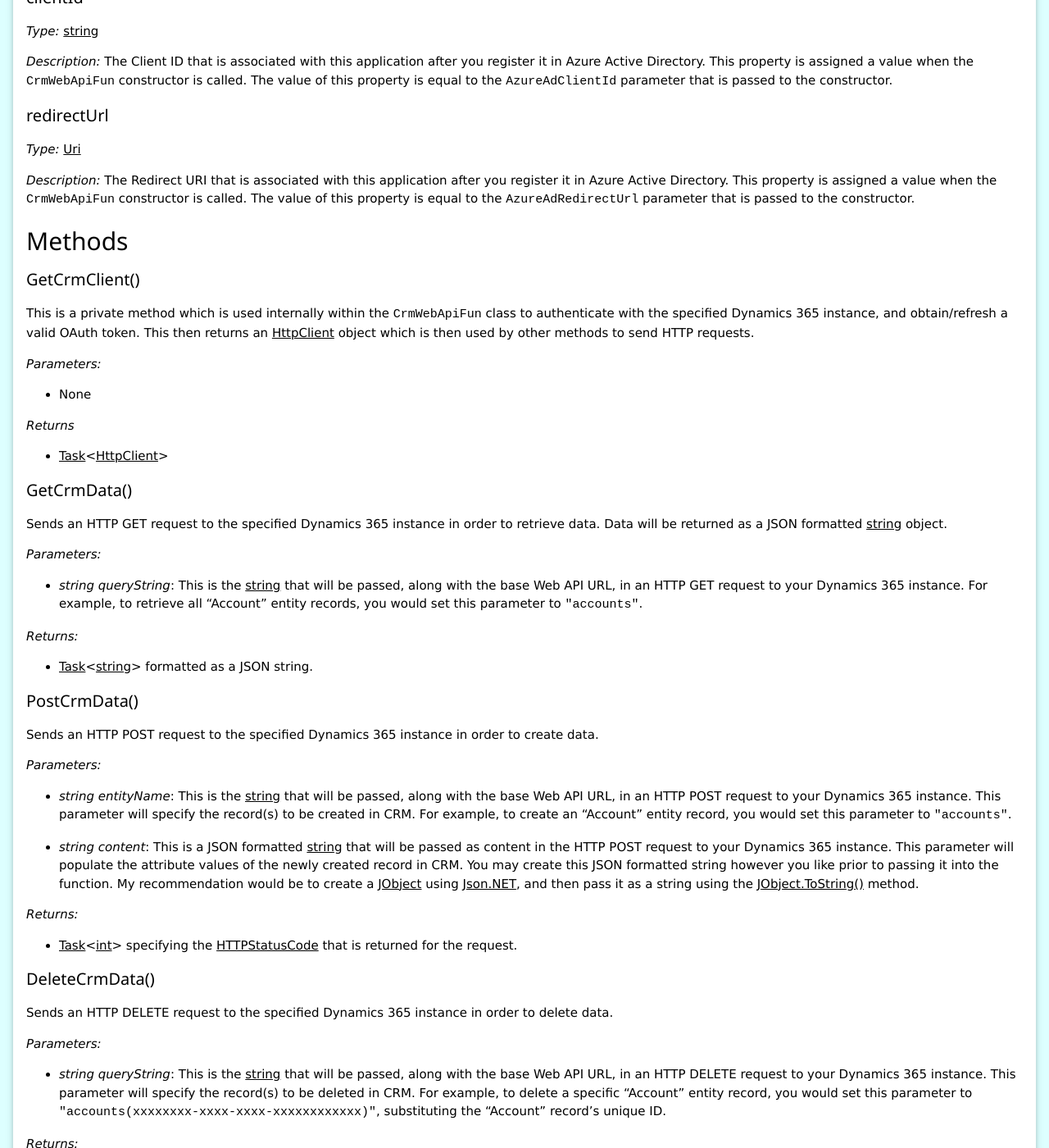
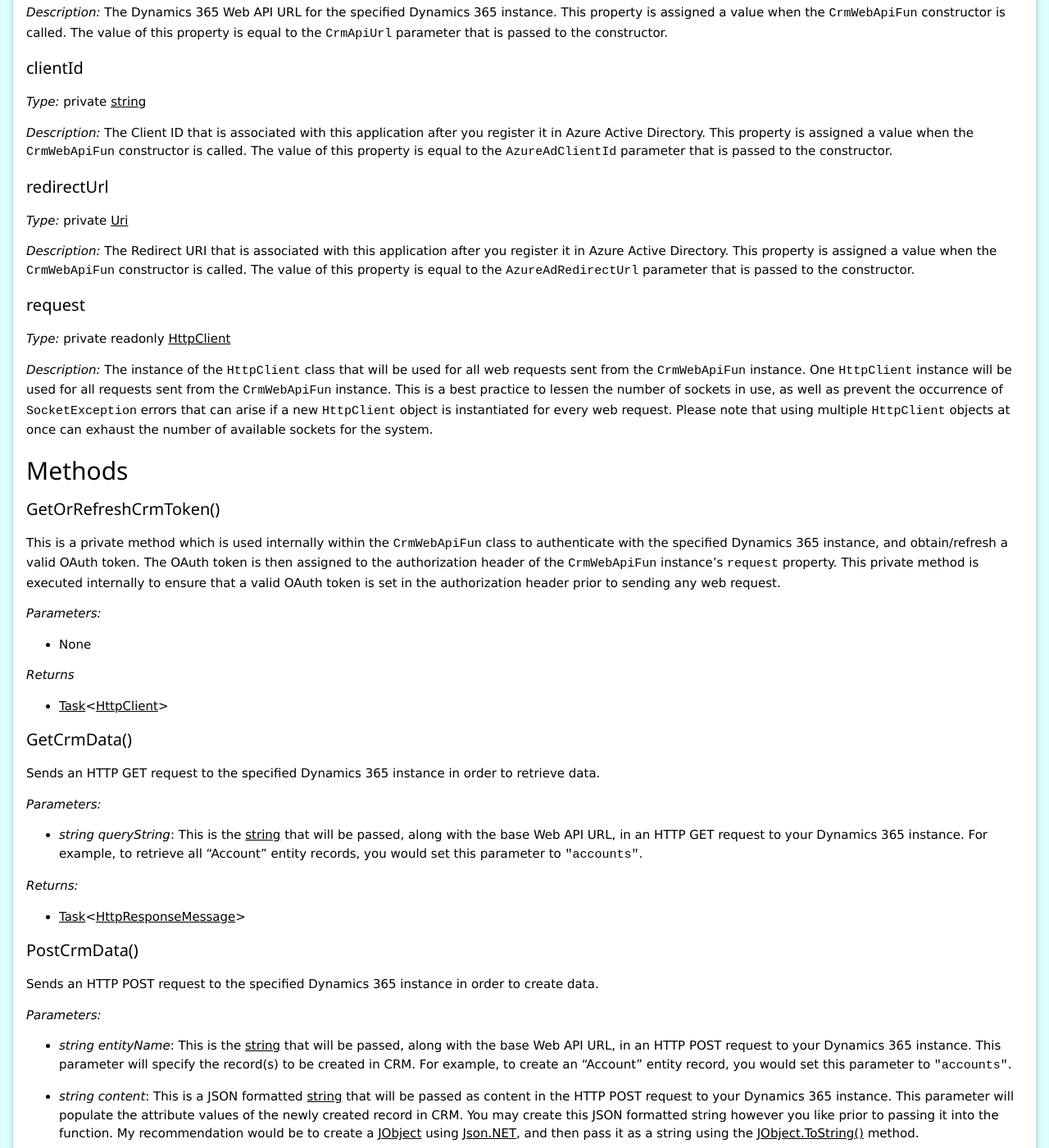
Before and after one commit to frederickm13/frederickm13.github.io, a Jekyll site: the page built from _posts/2019-03-01-CrmWebApiFun.md, in a window 1280 px wide and 1400 px high, scrolled down 1633 px. Shown: the whole window at 82% size. Built offline with Jekyll 4.4.1, drawn with Linux system fonts in a browser that asks for light colours; some of the changed text lies outside the part shown.

Commit message:
Update D365 Samples repo link, info.

```diff
--- a/_layouts/Home.html
+++ b/_layouts/Home.html
@@ -80,9 +80,9 @@
                         <span class="w3-large"><b>SQL Projects</b></span><br>
                     </li>
                 </a>
-                <a href="https://github.com/frederickm13/D365_Projects">
+                <a href="https://github.com/frederickm13/D365_Samples">
                     <li class="w3-padding-16">
-                        <span class="w3-large"><b>Dynamics 365 Projects</b></span><br>
+                        <span class="w3-large"><b>Dynamics 365 Samples</b></span><br>
                     </li>
                 </a>
                 <a href="https://github.com/frederickm13/frederickm13.github.io">
--- a/_posts/2019-03-01-CrmWebApiFun.md
+++ b/_posts/2019-03-01-CrmWebApiFun.md
@@ -1,20 +1,22 @@
 ---
-title: CrmWebApiFun.cs "Helper" Class
+title: CrmWebApiFun.cs Sample "Helper" Class
 author: Erick McCollum
 layout: Post
 date:  2019-03-01 -0600
-sourceurl: https://github.com/frederickm13/D365_Projects/tree/master/WebApi
+sourceurl: https://github.com/frederickm13/D365_Samples/tree/master/WebApiCsharp
 category: Project
 featured: 1
 ---
 
-This is a basic, standalone C# "helper" class to assist in working with Dynamics 365 data programmatically using the Web API. More information about the Dynamics 365 Web API may be found at the following links:
+# CrmWebApiFun.cs Sample "Helper" Class
+
+*Please note, this code is provided to the community as-is. This code is not certified for production use without further review and testing by your organization.*
+
+This is a basic C# sample "helper" class to demonstrate how to work with Dynamics 365 data programmatically using the Web API. More information about the Dynamics 365 Web API may be found at the following official documentation links:
 - [Query Data using the Web API](https://docs.microsoft.com/en-us/dynamics365/customer-engagement/developer/webapi/query-data-web-api)
 - [Web API Reference](https://docs.microsoft.com/en-us/dynamics365/customer-engagement/web-api/about?view=dynamics-ce-odata-9)
 - [Use the Dynamics 365 for Customer Engagement Web API](https://docs.microsoft.com/en-us/dynamics365/customer-engagement/developer/use-microsoft-dynamics-365-web-api)
 - [Web API Samples](https://docs.microsoft.com/en-us/dynamics365/customer-engagement/developer/webapi/web-api-samples)
-
-*Please note, this code is provided to the community as-is. This code is not certified for production use without further review and testing by your organization.*
 
 This class does not contain all necessary functionality to perform any operation. However, it does provide the following base functionality:
 1. Ability to obtain a CRM instance OAuth token, and instantiate an HttpClient object with this token.
@@ -39,39 +41,44 @@
 
 ## Properties
 #### authContext
-*Type:* [AuthenticationContext](https://docs.microsoft.com/en-us/dotnet/api/microsoft.identitymodel.clients.activedirectory.authenticationcontext?view=azure-dotnet)
+*Type:* private static readonly [AuthenticationContext](https://docs.microsoft.com/en-us/dotnet/api/microsoft.identitymodel.clients.activedirectory.authenticationcontext?view=azure-dotnet)
 
-*Description:* This is the authentication authority used by ADAL to obtain the required OAuth token.
+*Description:* This is the authentication authority used by ADAL to obtain the required OAuth token. This property is static because the authentication authority will not change between different instances of the class.
 
 #### authResult
-*Type:* [AuthenticationResult](https://docs.microsoft.com/en-us/dotnet/api/microsoft.identitymodel.clients.activedirectory.authenticationresult?view=azure-dotnet)
+*Type:* private [AuthenticationResult](https://docs.microsoft.com/en-us/dotnet/api/microsoft.identitymodel.clients.activedirectory.authenticationresult?view=azure-dotnet)
 
 *Description:* This is the object that is used to store the result, including OAuth token, after authenticating to the `authContext` using ADAL.
 
 #### resource
-*Type:* [string](https://docs.microsoft.com/en-us/dotnet/api/system.string?view=netframework-4.7.2)
+*Type:* private [string](https://docs.microsoft.com/en-us/dotnet/api/system.string?view=netframework-4.7.2)
 
 *Description:* The root resource URL for the specified Dynamics 365 instance. This property is assigned a value when the `CrmWebApiFun` constructor is called. The value of this property is determined using the `CrmApiUrl` parameter that is passed in the constructor.
 
 #### resourceApi
-*Type:* [string](https://docs.microsoft.com/en-us/dotnet/api/system.string?view=netframework-4.7.2)
+*Type:* private [Uri](https://docs.microsoft.com/en-us/dotnet/api/system.uri?view=netframework-4.7.2)
 
 *Description:* The Dynamics 365 Web API URL for the specified Dynamics 365 instance. This property is assigned a value when the `CrmWebApiFun` constructor is called. The value of this property is equal to the `CrmApiUrl` parameter that is passed to the constructor.
 
 #### clientId
-*Type:* [string](https://docs.microsoft.com/en-us/dotnet/api/system.string?view=netframework-4.7.2)
+*Type:* private [string](https://docs.microsoft.com/en-us/dotnet/api/system.string?view=netframework-4.7.2)
 
 *Description:* The Client ID that is associated with this application after you register it in Azure Active Directory. This property is assigned a value when the `CrmWebApiFun` constructor is called. The value of this property is equal to the `AzureAdClientId` parameter that is passed to the constructor.
 
 #### redirectUrl
-*Type:* [Uri](https://docs.microsoft.com/en-us/dotnet/api/system.uri?view=netframework-4.7.2)
+*Type:* private [Uri](https://docs.microsoft.com/en-us/dotnet/api/system.uri?view=netframework-4.7.2)
 
 *Description:* The Redirect URI that is associated with this application after you register it in Azure Active Directory. This property is assigned a value when the `CrmWebApiFun` constructor is called. The value of this property is equal to the `AzureAdRedirectUrl` parameter that is passed to the constructor.
 
+#### request
+*Type:* private readonly [HttpClient](https://docs.microsoft.com/en-us/dotnet/api/system.net.http.httpclient?view=netframework-4.8)
+
+*Description:* The instance of the `HttpClient` class that will be used for all web requests sent from the `CrmWebApiFun` instance. One `HttpClient` instance will be used for all requests sent from the `CrmWebApiFun` instance. This is a best practice to lessen the number of sockets in use, as well as prevent the occurrence of `SocketException` errors that can arise if a new `HttpClient` object is instantiated for every web request. Please note that using multiple `HttpClient` objects at once can exhaust the number of available sockets for the system.
+
 ## Methods
-#### GetCrmClient()
+#### GetOrRefreshCrmToken()
 
-This is a private method which is used internally within the `CrmWebApiFun` class to authenticate with the specified Dynamics 365 instance, and obtain/refresh a valid OAuth token. This then returns an [HttpClient](https://docs.microsoft.com/en-us/dotnet/api/system.net.http.httpclient?view=netframework-4.7.2) object which is then used by other methods to send HTTP requests.
+This is a private method which is used internally within the `CrmWebApiFun` class to authenticate with the specified Dynamics 365 instance, and obtain/refresh a valid OAuth token. The OAuth token is then assigned to the authorization header of the `CrmWebApiFun` instance's `request` property. This private method is executed internally to ensure that a valid OAuth token is set in the authorization header prior to sending any web request.
 
 *Parameters:*
 
@@ -83,7 +90,7 @@
 
 #### GetCrmData()
 
-Sends an HTTP GET request to the specified Dynamics 365 instance in order to retrieve data. Data will be returned as a JSON formatted [string](https://docs.microsoft.com/en-us/dotnet/api/system.string?view=netframework-4.7.2) object.
+Sends an HTTP GET request to the specified Dynamics 365 instance in order to retrieve data.
 
 *Parameters:*
 
@@ -91,7 +98,7 @@
 
 *Returns:*
 
-- [Task](https://docs.microsoft.com/en-us/dotnet/api/system.threading.tasks.task?view=netframework-4.7.2)<[string](https://docs.microsoft.com/en-us/dotnet/api/system.string?view=netframework-4.7.2)> formatted as a JSON string.
+- [Task](https://docs.microsoft.com/en-us/dotnet/api/system.threading.tasks.task?view=netframework-4.7.2)<[HttpResponseMessage](https://docs.microsoft.com/en-us/dotnet/api/system.net.http.httpresponsemessage?view=netframework-4.8)>
 
 #### PostCrmData()
 
@@ -105,7 +112,7 @@
 
 *Returns:*
 
-- [Task](https://docs.microsoft.com/en-us/dotnet/api/system.threading.tasks.task?view=netframework-4.7.2)<[int](https://docs.microsoft.com/en-us/dotnet/csharp/language-reference/keywords/int)> specifying the [HTTPStatusCode](https://docs.microsoft.com/en-us/dotnet/api/system.net.httpstatuscode?view=netframework-4.7.2) that is returned for the request.
+- [Task](https://docs.microsoft.com/en-us/dotnet/api/system.threading.tasks.task?view=netframework-4.7.2)<[HttpResponseMessage](https://docs.microsoft.com/en-us/dotnet/api/system.net.http.httpresponsemessage?view=netframework-4.8)>
 
 #### DeleteCrmData()
 
@@ -117,7 +124,7 @@
 
 *Returns:*
 
-- [Task](https://docs.microsoft.com/en-us/dotnet/api/system.threading.tasks.task?view=netframework-4.7.2)<[int](https://docs.microsoft.com/en-us/dotnet/csharp/language-reference/keywords/int)> specifying the [HTTPStatusCode](https://docs.microsoft.com/en-us/dotnet/api/system.net.httpstatuscode?view=netframework-4.7.2) that is returned for the request.
+- [Task](https://docs.microsoft.com/en-us/dotnet/api/system.threading.tasks.task?view=netframework-4.7.2)<[HttpResponseMessage](https://docs.microsoft.com/en-us/dotnet/api/system.net.http.httpresponsemessage?view=netframework-4.8)>
 
 #### PatchCrmData()
 
@@ -131,4 +138,4 @@
 
 *Returns:*
 
-- [Task](https://docs.microsoft.com/en-us/dotnet/api/system.threading.tasks.task?view=netframework-4.7.2)<[int](https://docs.microsoft.com/en-us/dotnet/csharp/language-reference/keywords/int)> specifying the [HTTPStatusCode](https://docs.microsoft.com/en-us/dotnet/api/system.net.httpstatuscode?view=netframework-4.7.2) that is returned for the request.
+- [Task](https://docs.microsoft.com/en-us/dotnet/api/system.threading.tasks.task?view=netframework-4.7.2)<[HttpResponseMessage](https://docs.microsoft.com/en-us/dotnet/api/system.net.http.httpresponsemessage?view=netframework-4.8)>
```
